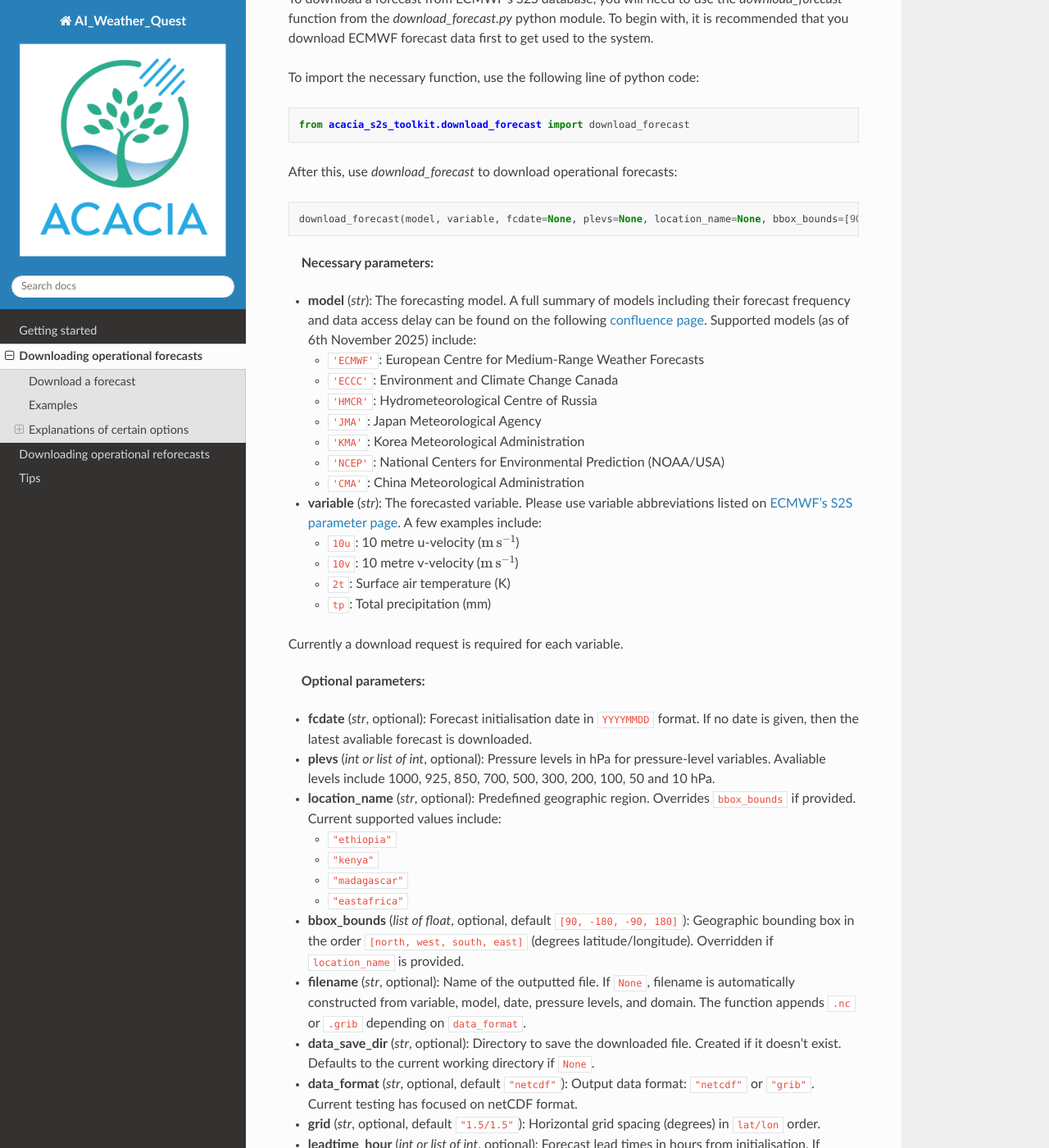
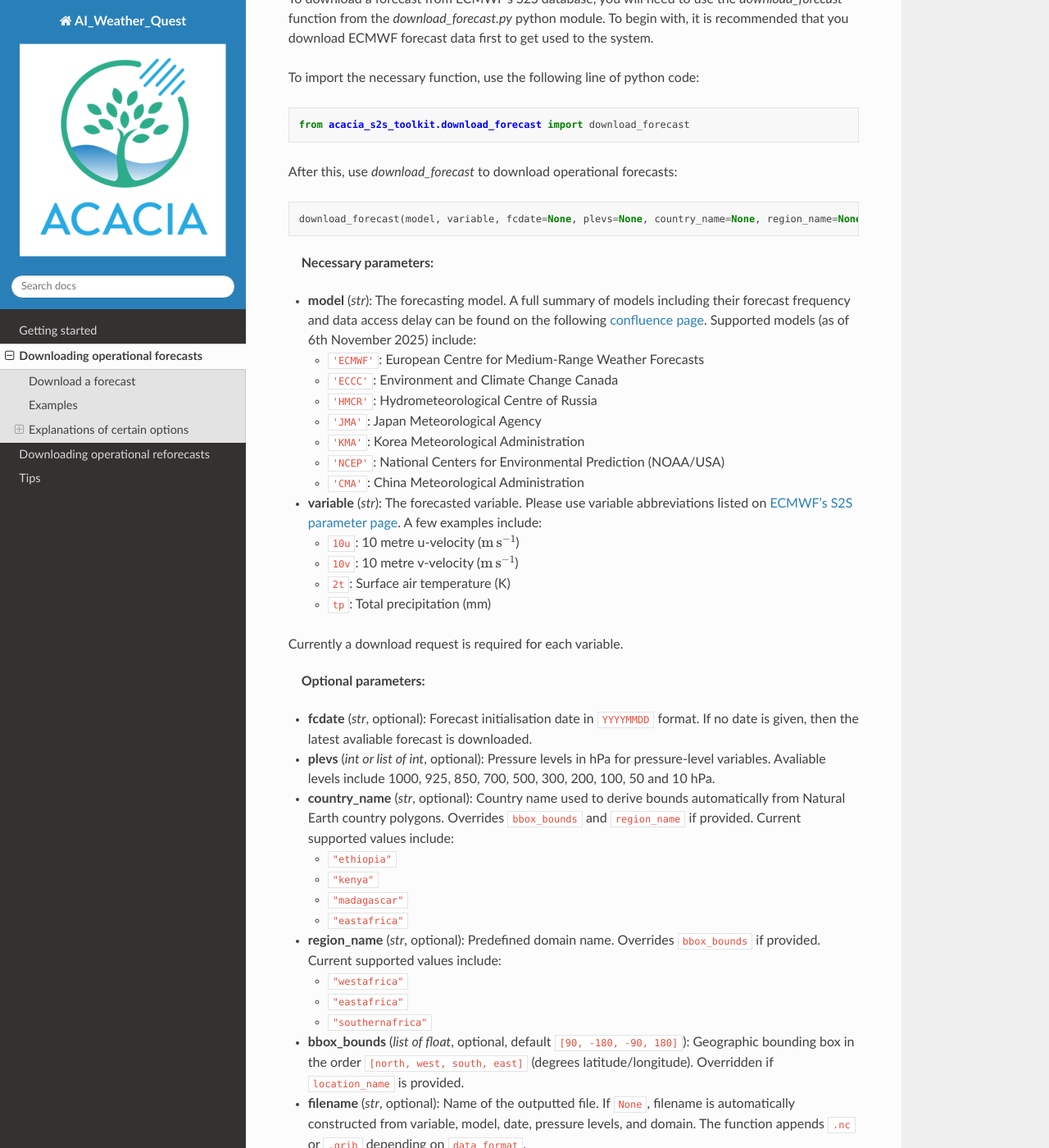
Before and after one commit to joshuatalib/acacia_s2s_toolkit, a Sphinx documentation site: the page built from docs/source/download_forecasts.rst, in a window 1280 px wide and 1400 px high, scrolled down 354 px. Shown: the whole window at 82% size. Built offline with Sphinx 7.4.7 and the Read the Docs theme 3.1.0, drawn with Linux system fonts in a browser that asks for light colours.

Commit message:
added country_name and region_name to readthedocs documentation

```diff
--- a/docs/source/download_forecasts.rst
+++ b/docs/source/download_forecasts.rst
@@ -19,7 +19,7 @@ After this, use `download_forecast` to download operational forecasts:
 
 .. code-block:: python
 
-   download_forecast(model, variable, fcdate=None, plevs=None, location_name=None, bbox_bounds=[90, -180, -90, 180], filename=None, data_save_dir=None, data_format="netcdf", grid="1.5/1.5", leadtime_hour=None, fc_enslags=None, overwrite=False, verbose=True)
+   download_forecast(model, variable, fcdate=None, plevs=None, country_name=None, region_name=None, bbox_bounds=[90, -180, -90, 180], filename=None, data_save_dir=None, data_format="netcdf", grid="1.5/1.5", leadtime_hour=None, fc_enslags=None, overwrite=False, verbose=True)
 
 :Necessary parameters:
 
@@ -48,12 +48,18 @@ Currently a download request is required for each variable.
 
 - **plevs** (*int or list of int*, optional): Pressure levels in hPa for pressure-level variables. Avaliable levels include 1000, 925, 850, 700, 500, 300, 200, 100, 50 and 10 hPa.
 
-- **location_name** (*str*, optional): Predefined geographic region. Overrides ``bbox_bounds`` if provided. Current supported values include:
+- **country_name** (*str*, optional): Country name used to derive bounds automatically from Natural Earth country polygons. Overrides ``bbox_bounds`` and ``region_name`` if provided. Current supported values include:
 
   - ``"ethiopia"``
   - ``"kenya"``
   - ``"madagascar"``
   - ``"eastafrica"``
+
+- **region_name** (*str*, optional): Predefined domain name. Overrides ``bbox_bounds`` if provided. Current supported values include:
+
+  - ``"westafrica"``
+  - ``"eastafrica"``
+  - ``"southernafrica"``
 
 - **bbox_bounds** (*list of float*, optional, default ``[90, -180, -90, 180]``): Geographic bounding box in the order ``[north, west, south, east]`` (degrees latitude/longitude). Overridden if ``location_name`` is provided.
 
--- a/docs/source/download_reforecast.rst
+++ b/docs/source/download_reforecast.rst
@@ -19,7 +19,7 @@ After this, use the `download_hindcast` function to download operational reforec
 
 .. code-block:: python
 
-   download_hindcast(model, variable, fcdate=None, plevs=None, location_name=None, bbox_bounds=[90, -180, -90, 180], filename=None, data_save_dir=None, data_format="netcdf", grid="1.5/1.5", leadtime_hour=None, rf_years=None, rf_enslags=None, fc_time=True, overwrite=False, verbose=True)
+   download_hindcast(model, variable, fcdate=None, plevs=None, country_name=None, region_name=None, bbox_bounds=[90, -180, -90, 180], filename=None, data_save_dir=None, data_format="netcdf", grid="1.5/1.5", leadtime_hour=None, rf_years=None, rf_enslags=None, fc_time=True, overwrite=False, verbose=True)
 
 This function retrieves operational reforecast (hindcast) data for a specified model and variable from the S2S database. It supports downloading multiple initialization years and ensemble lags for a given forecasting system.
 
```
